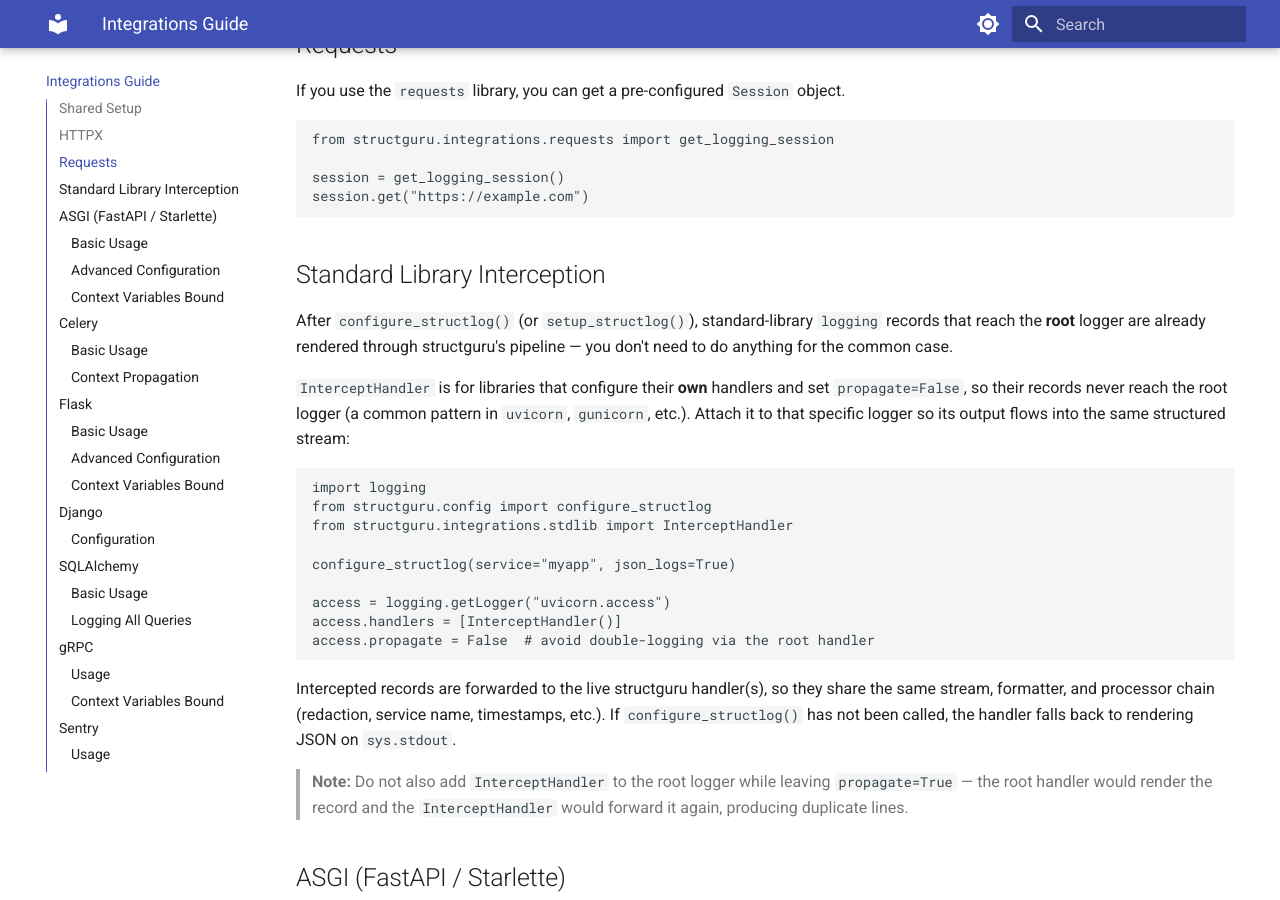
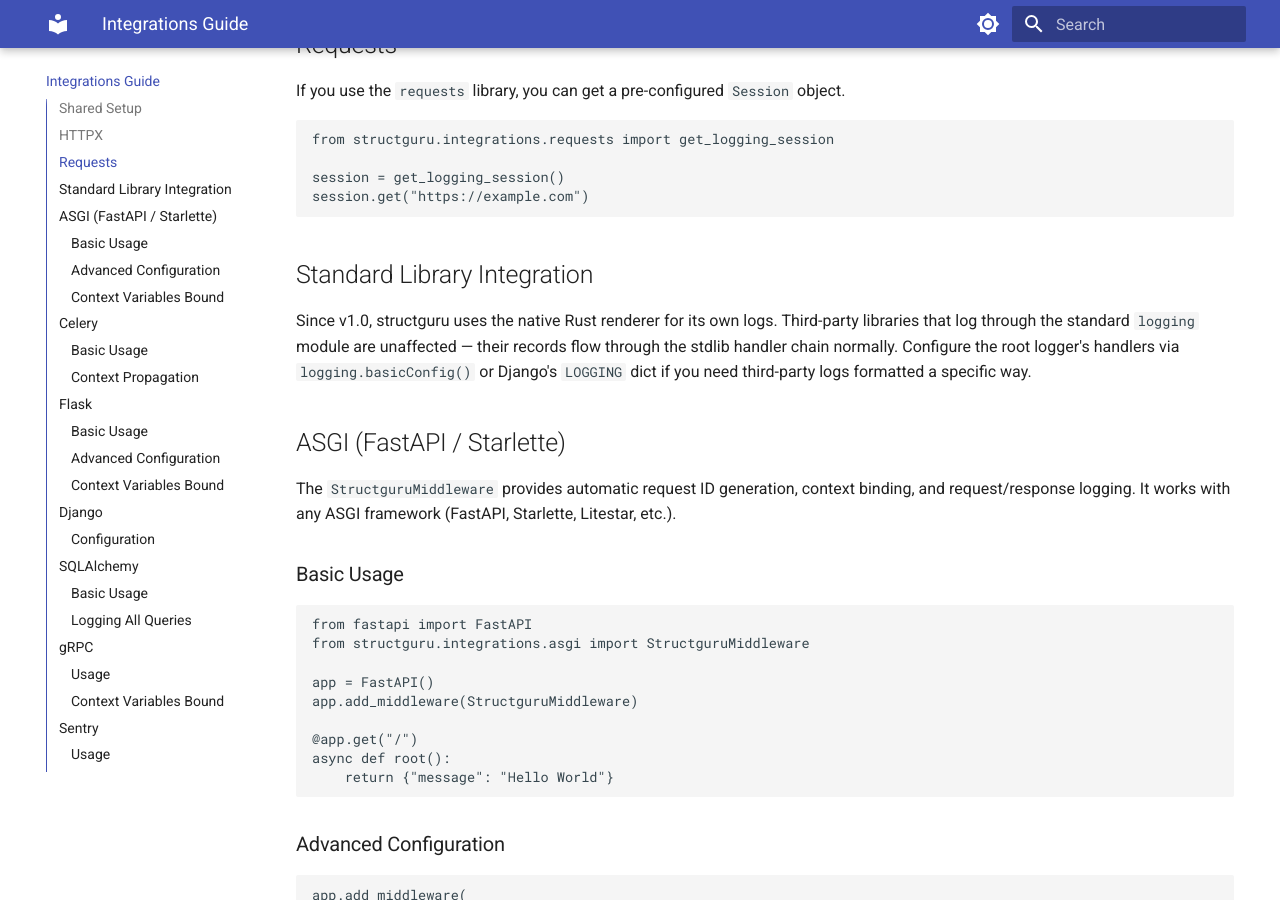
Before and after one commit to kidoz/structguru, an MkDocs documentation site: the page built from docs/integrations.md, in a window 1280 px wide and 900 px high, scrolled down 767 px. Built offline with MkDocs 1.6.1 and Material for MkDocs 9.7.7, drawn with Linux system fonts in a browser that asks for light colours.

Commit message:
Document native-only logging behavior

````diff
--- a/docs/integrations.md
+++ b/docs/integrations.md
@@ -37,37 +37,13 @@
 session.get("https://example.com")
 ```
 
-## Standard Library Interception
+## Standard Library Integration
 
-After `configure_structlog()` (or `setup_structlog()`), standard-library `logging`
-records that reach the **root** logger are already rendered through structguru's
-pipeline — you don't need to do anything for the common case.
-
-`InterceptHandler` is for libraries that configure their **own** handlers and set
-`propagate=False`, so their records never reach the root logger (a common pattern
-in `uvicorn`, `gunicorn`, etc.). Attach it to that specific logger so its output
-flows into the same structured stream:
-
-```python
-import logging
-from structguru.config import configure_structlog
-from structguru.integrations.stdlib import InterceptHandler
-
-configure_structlog(service="myapp", json_logs=True)
-
-access = logging.getLogger("uvicorn.access")
-access.handlers = [InterceptHandler()]
-access.propagate = False  # avoid double-logging via the root handler
-```
-
-Intercepted records are forwarded to the live structguru handler(s), so they
-share the same stream, formatter, and processor chain (redaction, service name,
-timestamps, etc.). If `configure_structlog()` has not been called, the handler
-falls back to rendering JSON on `sys.stdout`.
-
-> **Note:** Do not also add `InterceptHandler` to the root logger while leaving
-> `propagate=True` — the root handler would render the record and the
-> `InterceptHandler` would forward it again, producing duplicate lines.
+Since v1.0, structguru uses the native Rust renderer for its own logs. Third-party
+libraries that log through the standard `logging` module are unaffected — their
+records flow through the stdlib handler chain normally. Configure the root logger's
+handlers via `logging.basicConfig()` or Django's `LOGGING` dict if you need
+third-party logs formatted a specific way.
 
 ## ASGI (FastAPI / Starlette)
 
````
Also changed, not shown: README.md (+1 -1 lines), docs/index.md (+3 -9 lines).
